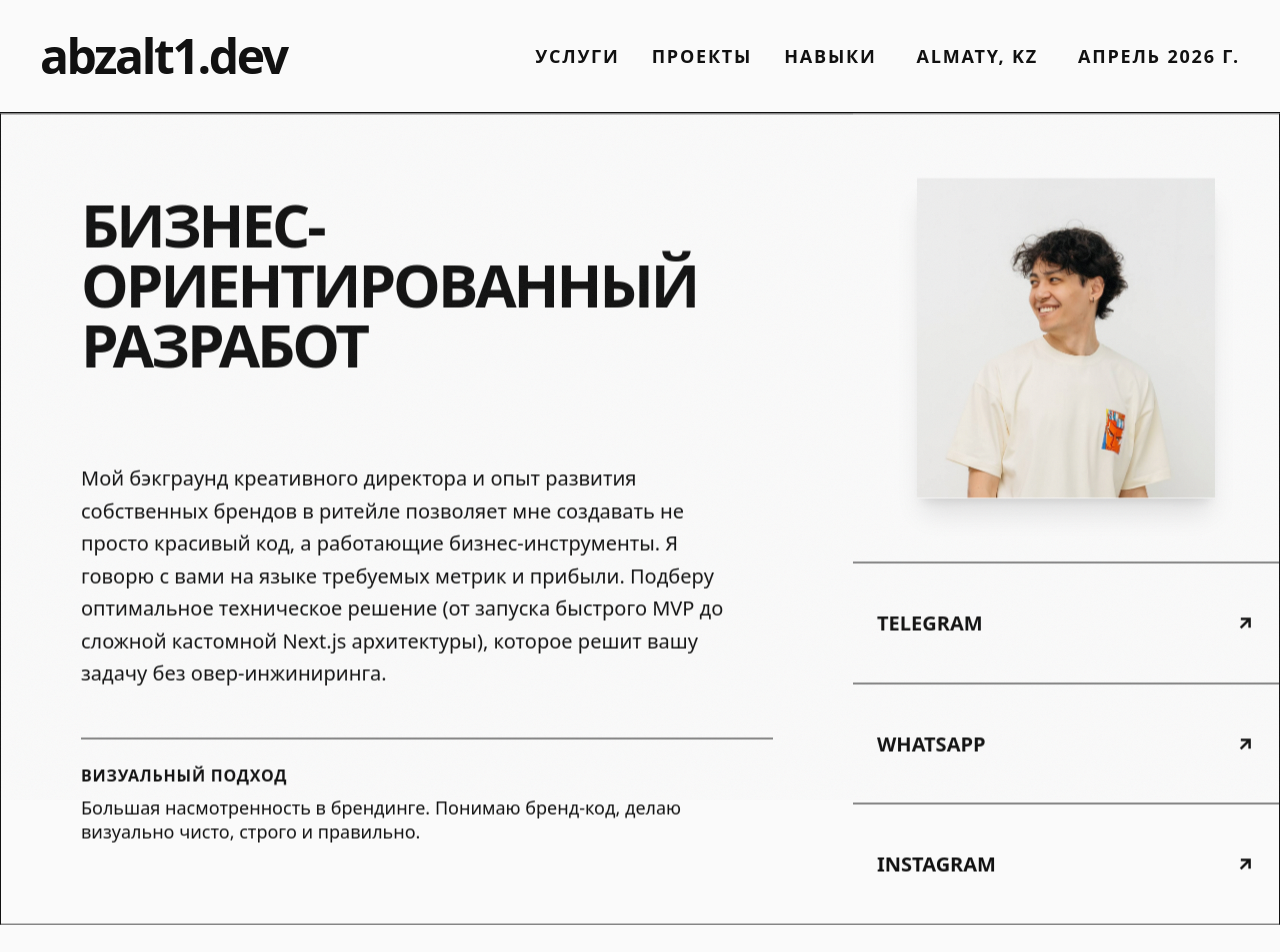
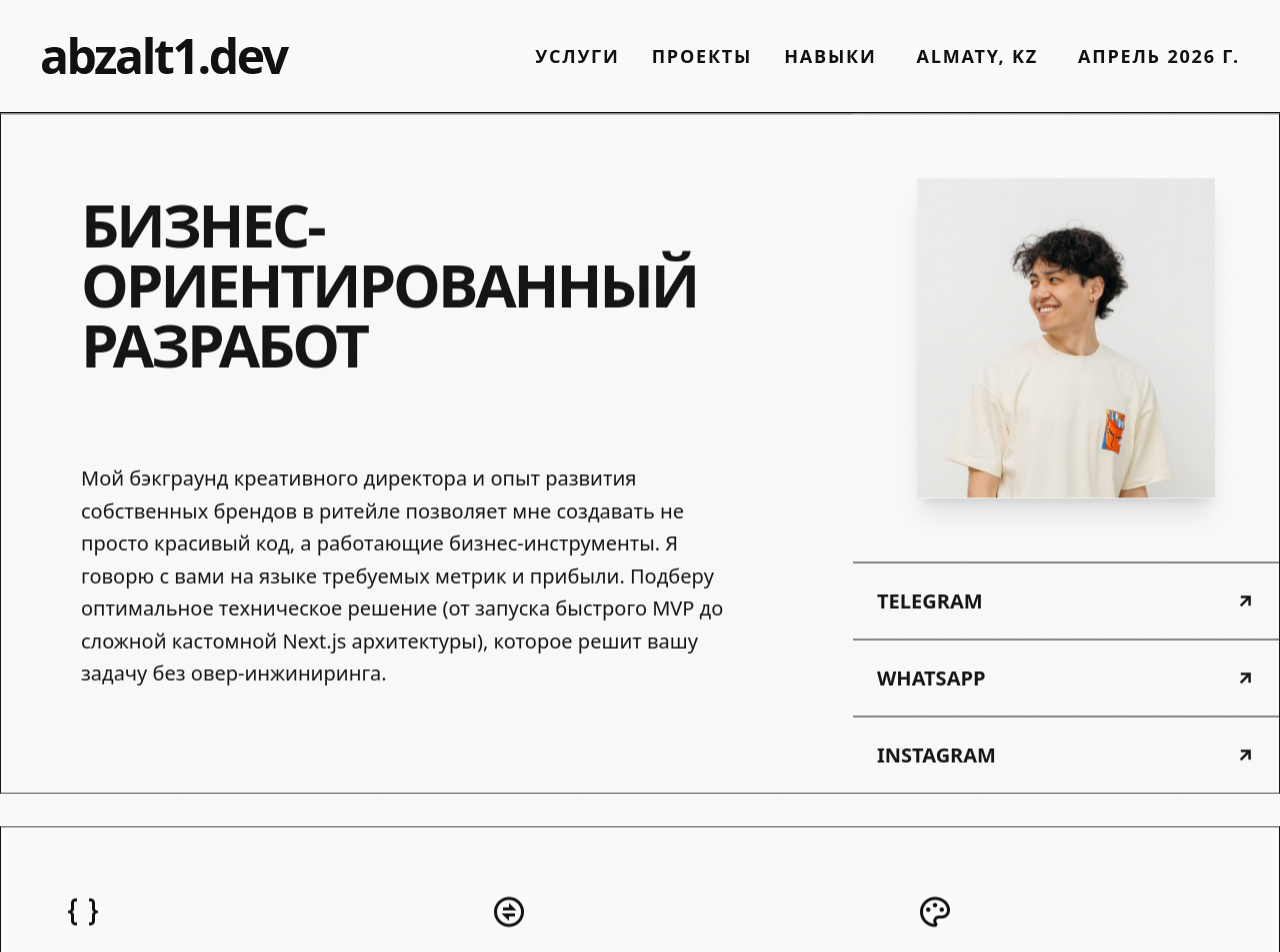
Before and after one commit to abzalt1/abzalt1.github.io, a Next.js app: page / in a window 1280 px wide. Shown: the top 952 px of the page. Built offline with nearby package versions, Linux system fonts and the light colour scheme.

Commit message:
fix: commit the removal of duplicate visual approach block

```diff
--- a/src/components/Hero.tsx
+++ b/src/components/Hero.tsx
@@ -82,12 +82,6 @@ export default function Hero() {
  </p>
  </div>
  </div>
- <div className="mt-12 pt-6 border-t-grid">
- <p className="text-base font-bold uppercase tracking-wider mb-2">Визуальный подход</p>
- <p className="text-lg leading-snug">
- Большая насмотренность в брендинге. Понимаю бренд-код, делаю визуально чисто, строго и правильно.
- </p>
- </div>
  </section>
 
  <section className="md:col-span-4 flex flex-col">
```
